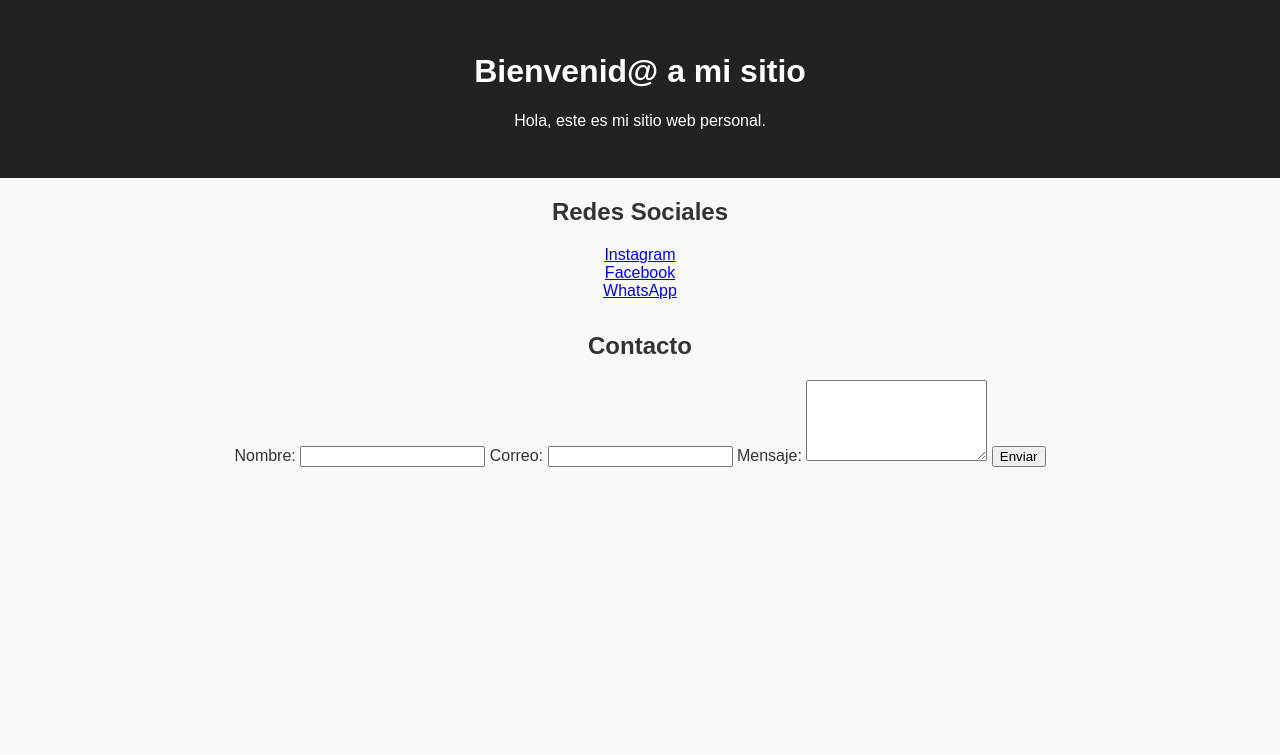
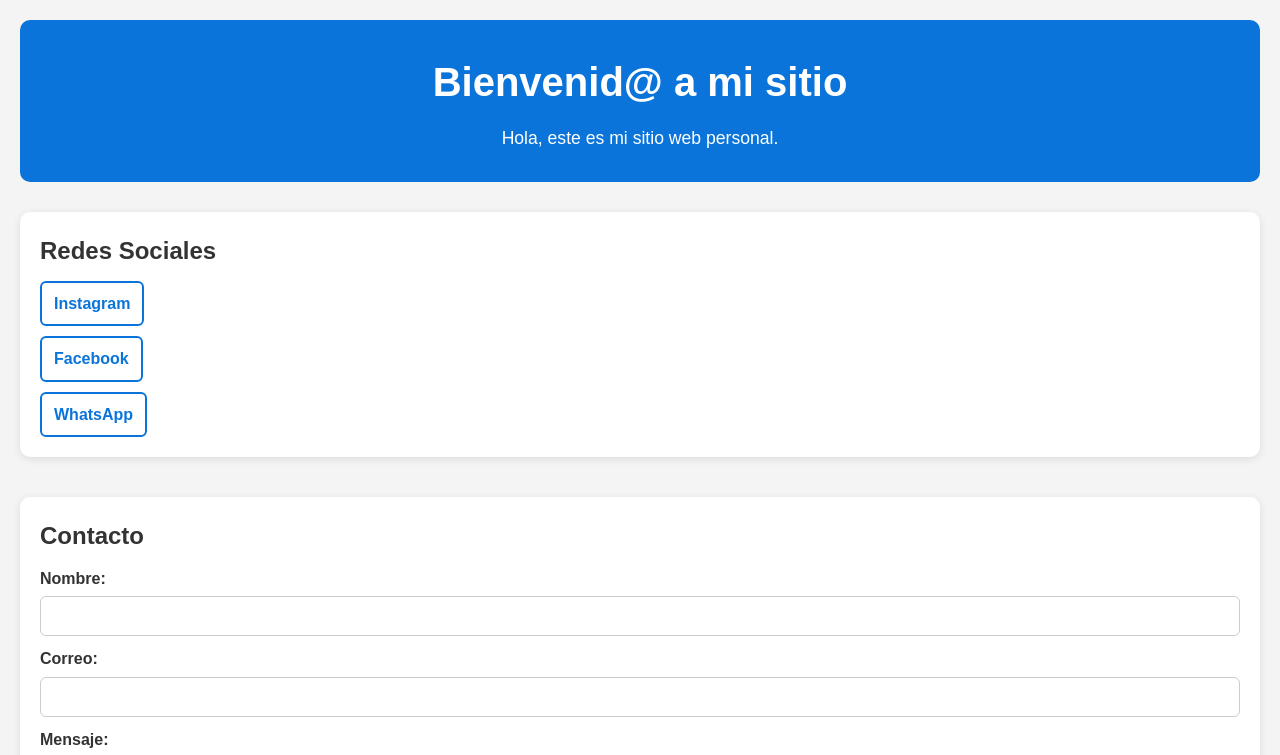
Before and after one commit to David742s/Mi-sitio, a plain HTML site: page index.html in a window 1280 px wide. Shown: the top 755 px of the page. Drawn offline with Linux system fonts and the light colour scheme.

Commit message:
Update style.css

```diff
--- a/css/style.css
+++ b/css/style.css
@@ -1,46 +1,114 @@
+/* Reset básico */
+* {
+  margin: 0;
+  padding: 0;
+  box-sizing: border-box;
+}
+
 body {
   font-family: Arial, sans-serif;
-  background-color: #f9f9f9;
-  margin: 0;
-  padding: 0;
-  text-align: center;
+  background-color: #f4f4f4;
   color: #333;
+  line-height: 1.6;
+  padding: 20px;
 }
 
+/* Encabezado */
 header {
-  background-color: #222;
-  color: #fff;
-  padding: 2rem;
+  text-align: center;
+  padding: 30px 10px;
+  background-color: #0a74da;
+  color: white;
+  border-radius: 10px;
+  margin-bottom: 30px;
 }
 
-main {
-  padding: 2rem;
+header h1 {
+  font-size: 2.5rem;
+  margin-bottom: 10px;
 }
 
-section {
-  margin-bottom: 2rem;
+header p {
+  font-size: 1.1rem;
 }
 
-.boton, .iconos a {
-  display: inline-block;
-  margin: 0.5rem;
-  padding: 0.75rem 1.5rem;
-  background-color: #007BFF;
-  color: #fff;
-  text-decoration: none;
-  border-radius: 8px;
-  transition: background-color 0.3s;
+/* Secciones */
+section {
+  margin-bottom: 40px;
+  padding: 20px;
+  background: white;
+  border-radius: 10px;
+  box-shadow: 0 2px 8px rgba(0, 0, 0, 0.1);
 }
 
-.boton:hover, .iconos a:hover {
-  background-color: #0056b3;
+/* Redes sociales */
+#redes a {
+  display: inline-block;
+  margin: 10px 10px 0 0;
+  text-decoration: none;
+  color: #0a74da;
+  font-weight: bold;
+  border: 2px solid #0a74da;
+  padding: 8px 12px;
+  border-radius: 6px;
+  transition: 0.3s;
 }
 
-.iconos i {
-  margin-right: 0.5rem;
+#redes a:hover {
+  background-color: #0a74da;
+  color: white;
 }
 
-footer {
-  background-color: #eee;
-  padding: 1rem;
+/* Formulario */
+form {
+  display: flex;
+  flex-direction: column;
 }
+
+form label {
+  margin-top: 10px;
+  font-weight: bold;
+}
+
+form input,
+form textarea {
+  padding: 10px;
+  margin-top: 5px;
+  border: 1px solid #ccc;
+  border-radius: 6px;
+  font-size: 1rem;
+}
+
+form button {
+  margin-top: 20px;
+  padding: 12px;
+  background-color: #0a74da;
+  color: white;
+  border: none;
+  border-radius: 6px;
+  font-size: 1rem;
+  cursor: pointer;
+  transition: 0.3s;
+}
+
+form button:hover {
+  background-color: #094c9e;
+}
+
+/* Mensaje de confirmación */
+#mensaje-confirmacion {
+  font-weight: bold;
+  text-align: center;
+}
+
+/* Responsivo */
+@media (max-width: 600px) {
+  header h1 {
+    font-size: 2rem;
+  }
+
+  form input,
+  form textarea {
+    font-size: 0.95rem;
+  }
+}
```
